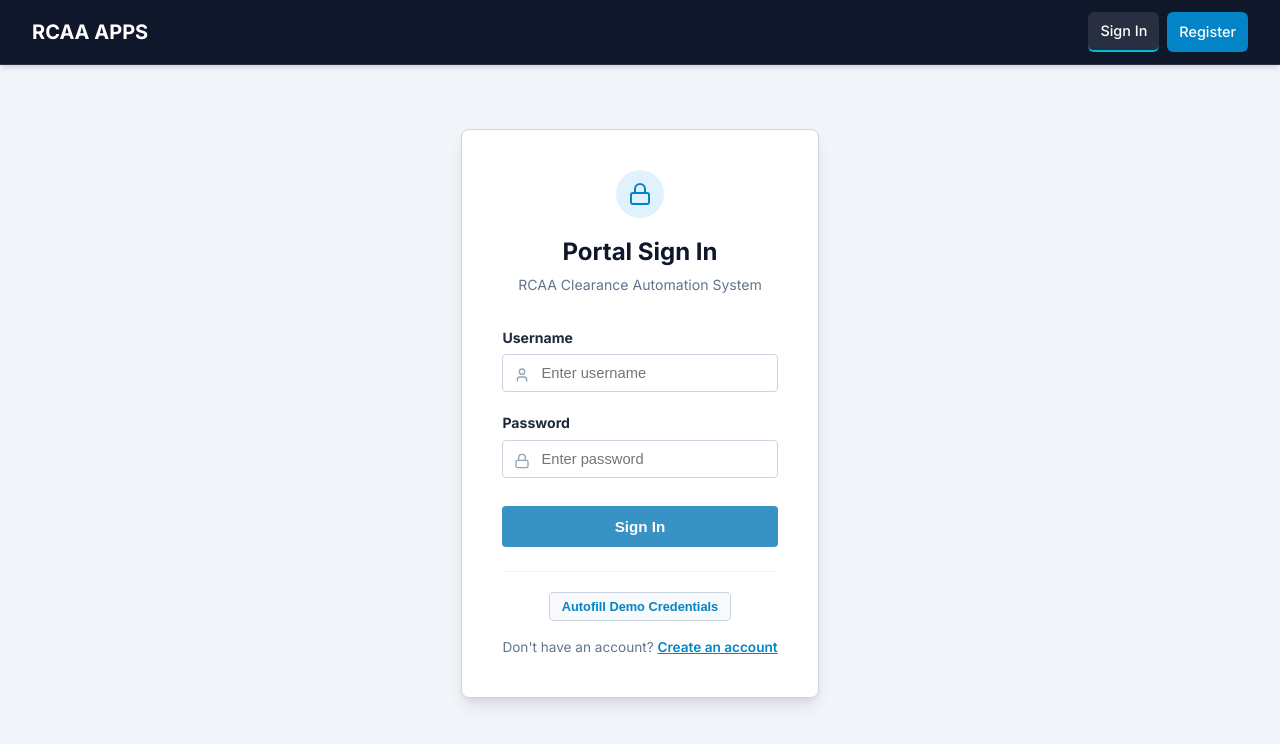
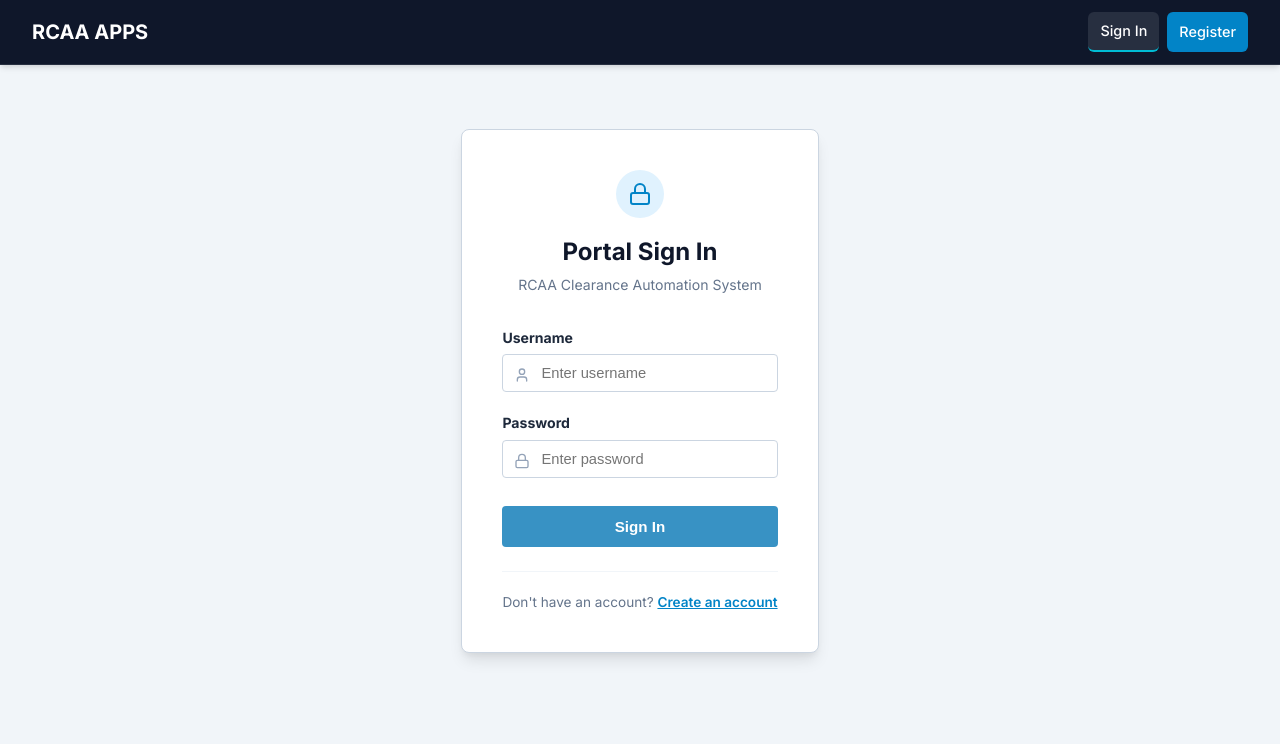
Before and after one commit to TECHBRIDGE-RWANDA-LTD/Portal-Test, a React (Vite) app: page /login in a window 1280 px wide. Shown: the top 744 px of the page. Built offline with nearby package versions, Linux system fonts and the light colour scheme.

Commit message:
Updated login

```diff
--- a/src/pages/ApiInspector.tsx
+++ b/src/pages/ApiInspector.tsx
@@ -11,7 +11,7 @@ export const ApiInspector: React.FC = () => {
       title: 'Python (requests) - Submit Permit Request',
       code: `import requests
 
-url = "http;//clever-playfulness-production-06cd.up.railway.app/api/permits/"
+url = "https://clever-playfulness-production-06cd.up.railway.app/api/permits/"
 payload = {
     "airline_operator": "TANZANIA GOVERNMENT FLIGHT AGENCY.",
     "aircraft_registration": "5HONE",
@@ -38,7 +38,7 @@ print("Status:", data["status"])`
       code: `import requests
 
 reference_code = "RCAA-2026-149634"
-url = f"http;//clever-playfulness-production-06cd.up.railway.app/api/permits/?search={reference_code}"
+url = f"https://clever-playfulness-production-06cd.up.railway.app/api/permits/?search={reference_code}"
 
 res = requests.get(url).json()
 if res:
@@ -70,7 +70,7 @@ if res:
     setLoading(true);
     setTestResult(null);
     try {
-      const res = await fetch(`http;//clever-playfulness-production-06cd.up.railway.app/api/${endpoint}`);
+      const res = await fetch(`https://clever-playfulness-production-06cd.up.railway.app/api/${endpoint}`);
       const data = await res.json();
       setTestResult(JSON.stringify(data, null, 2));
     } catch (err: any) {
--- a/src/pages/Login.tsx
+++ b/src/pages/Login.tsx
@@ -31,10 +31,7 @@ export const Login: React.FC<LoginProps> = ({ onLoginSuccess }) => {
     }
   };
 
-  const handleFillDemo = () => {
-    setUsername('automation_user');
-    setPassword('Password123!');
-  };
+
 
   return (
     <div style={{ maxWidth: '420px', margin: '4rem auto', padding: '0 1rem' }}>
@@ -130,23 +127,7 @@ export const Login: React.FC<LoginProps> = ({ onLoginSuccess }) => {
           borderTop: '1px solid #f1f5f9',
           textAlign: 'center'
         }}>
-          <button
-            onClick={handleFillDemo}
-            type="button"
-            style={{
-              background: '#f8fafc',
-              border: '1px solid #cbd5e1',
-              padding: '6px 12px',
-              borderRadius: '4px',
-              fontSize: '0.8rem',
-              color: '#0284c7',
-              cursor: 'pointer',
-              fontWeight: 600,
-              marginBottom: '1rem'
-            }}
-          >
-            Autofill Demo Credentials
-          </button>
+
 
           <p style={{ fontSize: '0.85rem', color: '#64748b' }}>
             Don't have an account? <Link to="/signup" style={{ color: '#0284c7', fontWeight: 600 }}>Create an account</Link>
```
